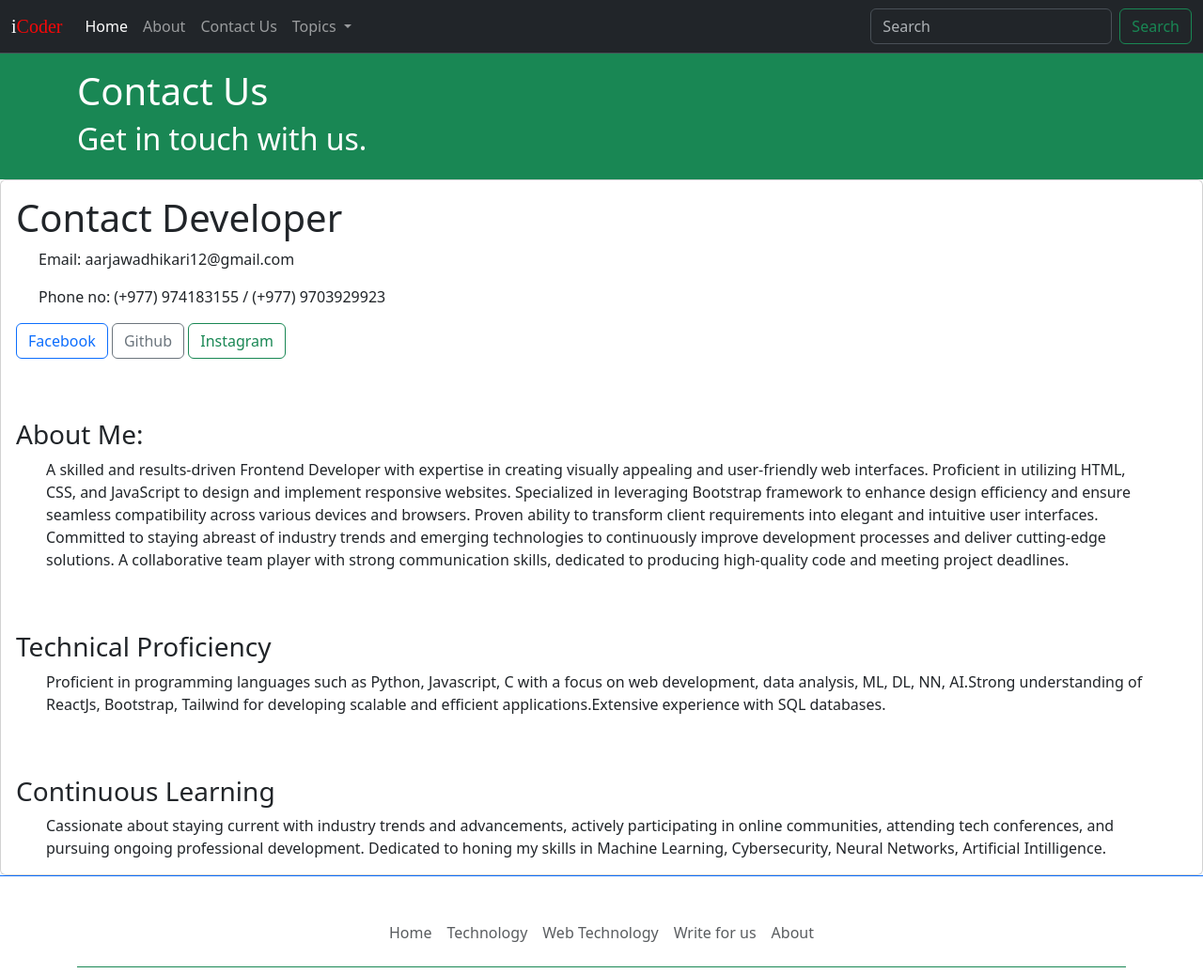
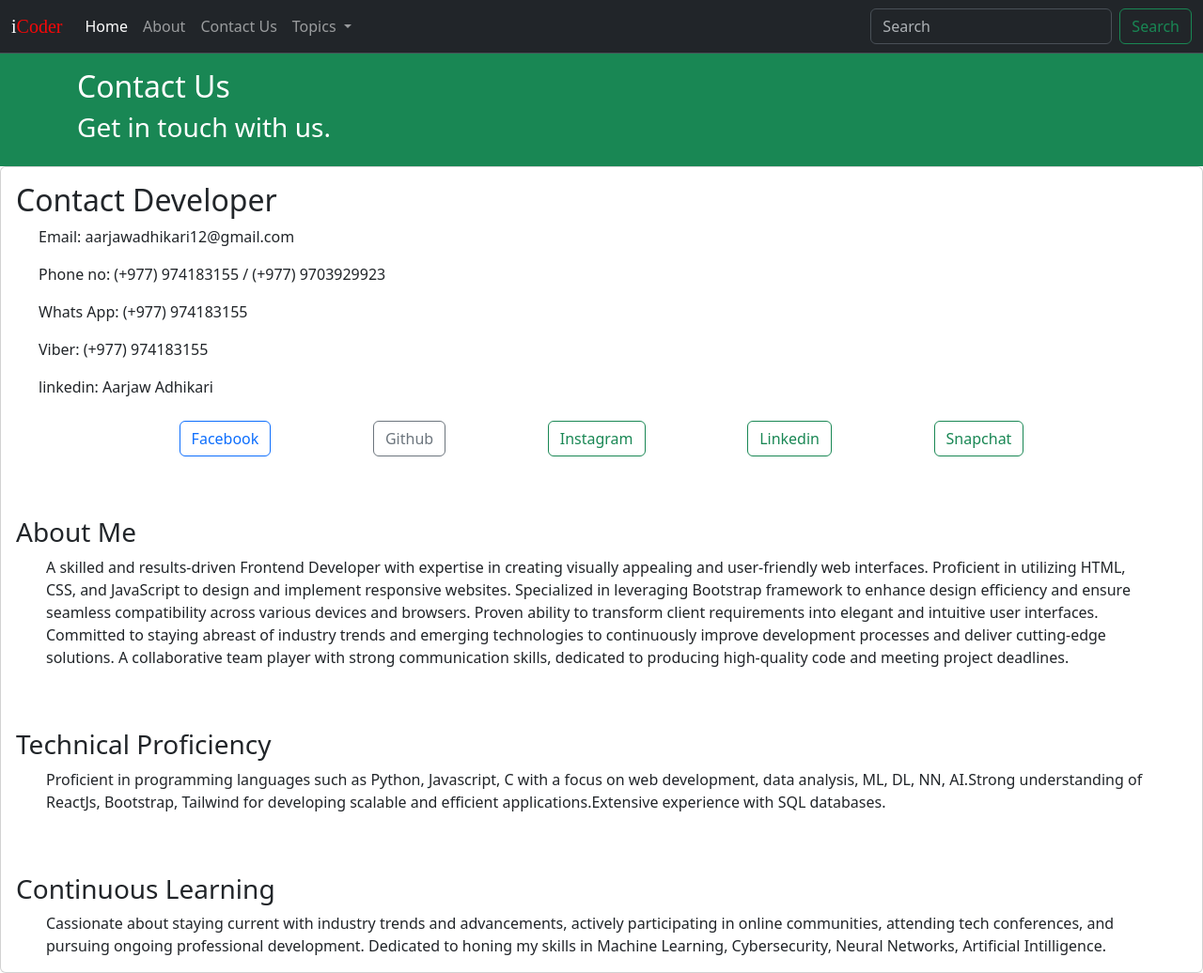
Before and after one commit to Aarjaw/project, a plain HTML site: page contact.html in a window 1280 px wide. Shown: the top 1036 px of the page at 94% size. Drawn offline with nearby package versions, Linux system fonts and the light colour scheme.

Commit message:
some changes has been done

```diff
--- a/contact.html
+++ b/contact.html
@@ -66,22 +66,32 @@
   <main class="border-bottom border-primary">
     <div class="p-3 text-bg-success">
       <div class="container">
-        <h1>Contact Us</h1>
-        <h2>Get in touch with us.</h2>
+        <h2>Contact Us</h2>
+        <h3>Get in touch with us.</h3>
       </div>
     </div>
     <!-- border-top-0 border-start-0 border-end-0 rounded-bottom-0 border-danger -->
     <div class="card">
       <div class="card-body px-3">
-        <h1>Contact Developer</h1>
+        <h2>Contact Developer</h2>
         <div class="container"></div>
           <p class="px-4">Email: aarjawadhikari12@gmail.com</p>
           <p class="px-4">Phone no: (+977) 974183155 / (+977) 9703929923</p>
-          <button type="button" class="btn btn-outline-primary" id="facebook">Facebook</button>
-          <button type="button" class="btn btn-outline-secondary" id="github">Github</button>
-          <button type="button" class="btn btn-outline-success" id="instagram">Instagram</button>
+          <p class="px-4">Whats App: (+977) 974183155 </p>
+          <p class="px-4">Viber: (+977) 974183155 </p>
+          <p class="px-4 pb-2">linkedin: Aarjaw Adhikari </p>
+          <div class="continer gap">
+            <div class="container d-flex justify-content-evenly">
+              <button type="button" class="btn btn-outline-primary" id="facebook">Facebook</button>
+              <button type="button" class="btn btn-outline-secondary" id="github">Github</button>
+              <button type="button" class="btn btn-outline-success" id="instagram">Instagram</button>
+              <button type="button" class="btn btn-outline-success" id="instagram">Linkedin</button>
+              <button type="button" class="btn btn-outline-success" id="instagram">Snapchat</button>
+           </div>
+          </div>
+
         </div>
-        <h3 class="pt-5 px-3">About Me:</h3>
+        <h3 class="pt-5 px-3">About Me</h3>
         <p class="px-5">A skilled and results-driven Frontend Developer with expertise in creating visually appealing and
           user-friendly web interfaces. Proficient in utilizing HTML, CSS, and JavaScript to design and implement
           responsive websites. Specialized in leveraging Bootstrap framework to enhance design efficiency and ensure
```
Also changed, not shown: about.html (+8 -8 lines).
